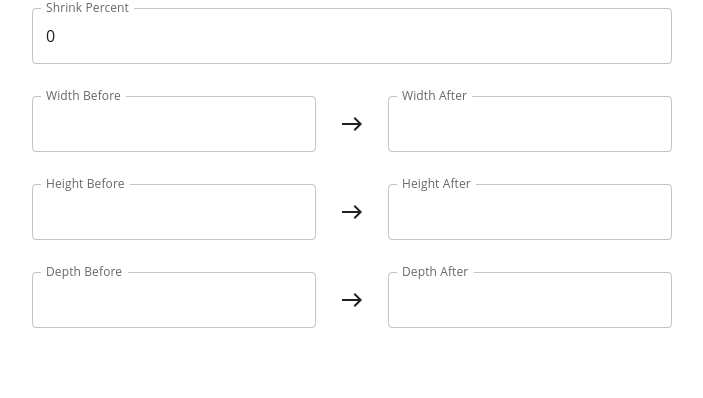
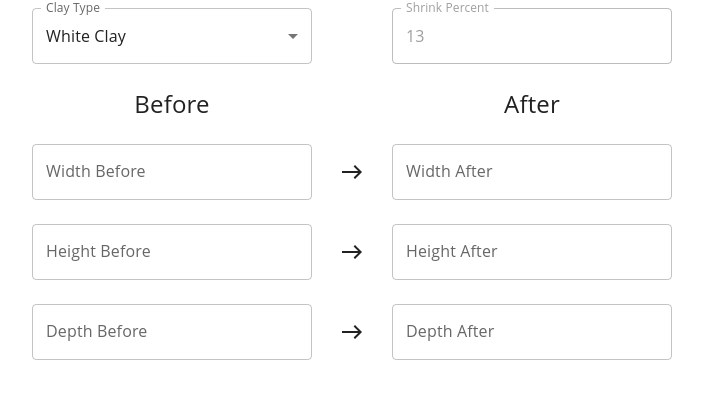
Before and after one commit to lamanopottery/clay-shrink-calculator, a React (Create React App) app: page / in a window 1280 px wide. Shown: the top 398 px of the page, without its empty margins (288-991 px from the left). Built offline with nearby package versions, Linux system fonts and the light colour scheme.

Commit message:
Add clay type select

```diff
--- a/src/App.tsx
+++ b/src/App.tsx
@@ -1,39 +1,72 @@
-import { useState } from "react";
-import { Box, TextField } from "@mui/material";
+import { useState, useEffect } from "react";
+import { Box, Typography, TextField, MenuItem } from "@mui/material";
 import { isNumber } from "./utils";
 import ShrinkPair from "./ShrinkPair";
 
 const validShrinkPercent = (shrinkPercent: string) => {
-  if (!isNumber(shrinkPercent)) return false;
+  if (shrinkPercent !== "" && !isNumber(shrinkPercent)) return false;
   const shrinkPercentNumber = +shrinkPercent;
   return shrinkPercentNumber >= 0 && shrinkPercentNumber < 100;
 };
 
 const containerSx = {
-  display: "flex",
-  flexDirection: "column",
-  rowGap: 4,
+  display: "grid",
+  grid: "auto-flow / 1fr 5rem 1fr",
+  rowGap: 3,
+  justifyItems: "center",
+  alignItems: "center",
   maxWidth: "40rem",
-  margin: "auto",
+  m: "auto",
 };
 
 export default function App() {
-  const [shrinkPercent, setShrinkPercent] = useState("0");
+  const [clayType, setClayType] = useState("white");
+  const [shrinkPercent, setShrinkPercent] = useState("");
 
   const shrinkage = validShrinkPercent(shrinkPercent)
     ? +shrinkPercent / 100
     : 0;
 
+  useEffect(() => {
+    if (clayType === "white") {
+      setShrinkPercent("13");
+    } else if (clayType === "brown") {
+      setShrinkPercent("15");
+    }
+  }, [clayType]);
+
   return (
     <Box sx={containerSx} component="form">
       <TextField
+        select
         fullWidth
-        InputLabelProps={{ shrink: true }}
+        label="Clay Type"
+        value={clayType}
+        onChange={({ target: { value } }) => {
+          setClayType(value);
+        }}
+      >
+        <MenuItem value="white">White Clay</MenuItem>
+        <MenuItem value="brown">Brown Clay</MenuItem>
+        <MenuItem value="custom">Custom</MenuItem>
+      </TextField>
+      <TextField
+        sx={{ gridColumn: "3 / span 1" }}
+        fullWidth
+        // InputLabelProps={{ shrink: true }}
+        inputProps={{ inputMode: "decimal" }}
         label="Shrink Percent"
         value={shrinkPercent}
         error={!validShrinkPercent(shrinkPercent)}
+        disabled={clayType !== "custom"}
         onChange={({ target: { value } }) => setShrinkPercent(value)}
       />
+      <Typography sx={{ gridColumn: "1 / span 1" }} component="h3" variant="h5">
+        Before
+      </Typography>
+      <Typography sx={{ gridColumn: "3 / span 1" }} component="h3" variant="h5">
+        After
+      </Typography>
       <ShrinkPair label="Width" shrinkage={shrinkage} />
       <ShrinkPair label="Height" shrinkage={shrinkage} />
       <ShrinkPair label="Depth" shrinkage={shrinkage} />
--- a/src/ShrinkPair.tsx
+++ b/src/ShrinkPair.tsx
@@ -1,5 +1,5 @@
 import { useState, useEffect } from "react";
-import { Box, TextField } from "@mui/material";
+import { TextField } from "@mui/material";
 import { East } from "@mui/icons-material";
 import { isNumber, rounded } from "./utils";
 
@@ -19,10 +19,12 @@ export default function ShrinkPair({ shrinkage, label }: ShrinkPairProps) {
   }, [rate]); // eslint-disable-line react-hooks/exhaustive-deps
 
   return (
-    <Box sx={{ display: "flex", alignItems: "center", columnGap: 3 }}>
+    <>
       <TextField
+        sx={{ gridColumn: "1 / span 1" }}
         fullWidth
-        InputLabelProps={{ shrink: true }}
+        // InputLabelProps={{ shrink: true }}
+        inputProps={{ inputMode: "decimal" }}
         label={`${label} Before`}
         value={before}
         error={isNaN(+before)}
@@ -31,10 +33,12 @@ export default function ShrinkPair({ shrinkage, label }: ShrinkPairProps) {
           setAfter(isNumber(value) ? rounded(+value * rate) : "");
         }}
       />
-      <East />
+      <East sx={{ gridColumn: "2 / span 1" }} />
       <TextField
+        sx={{ gridColumn: "3 / span 1" }}
         fullWidth
-        InputLabelProps={{ shrink: true }}
+        // InputLabelProps={{ shrink: true }}
+        inputProps={{ inputMode: "decimal" }}
         label={`${label} After`}
         value={after}
         error={isNaN(+after)}
@@ -43,6 +47,6 @@ export default function ShrinkPair({ shrinkage, label }: ShrinkPairProps) {
           setBefore(isNumber(value) ? rounded(+value / rate) : "");
         }}
       />
-    </Box>
+    </>
   );
 }
```
